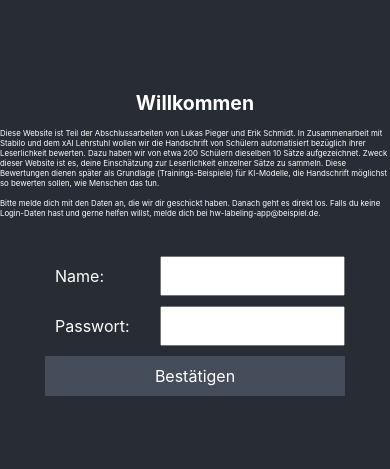
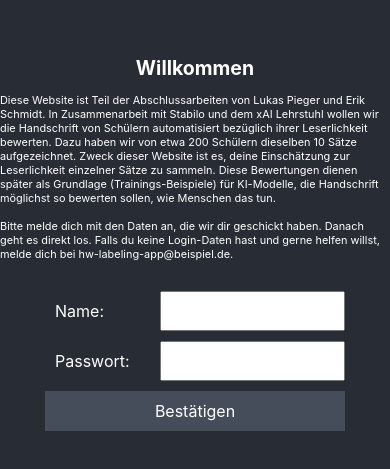
Before and after one commit to Meike268/handwriting-pairwise-labeling-app-frontend, a React (Create React App) app: page /login in a window 390 px wide. Shown: the part 185-654 px from the top of the page. Built offline with nearby package versions, Linux system fonts and the light colour scheme; no server answers.

Commit message:
style: Reactive long-text font-size

```diff
--- a/src/App.css
+++ b/src/App.css
@@ -28,8 +28,15 @@ p {
 }
 
 .basic-long-text-div {
+  margin: 0 8px;
   text-align: left;
   max-width: 512px;
+}
+
+@media only screen and (max-width: 600px) {
+  .basic-long-text-div {
+    font-size: 2.8vmin;
+  }
 }
 
 .App-header {
```
